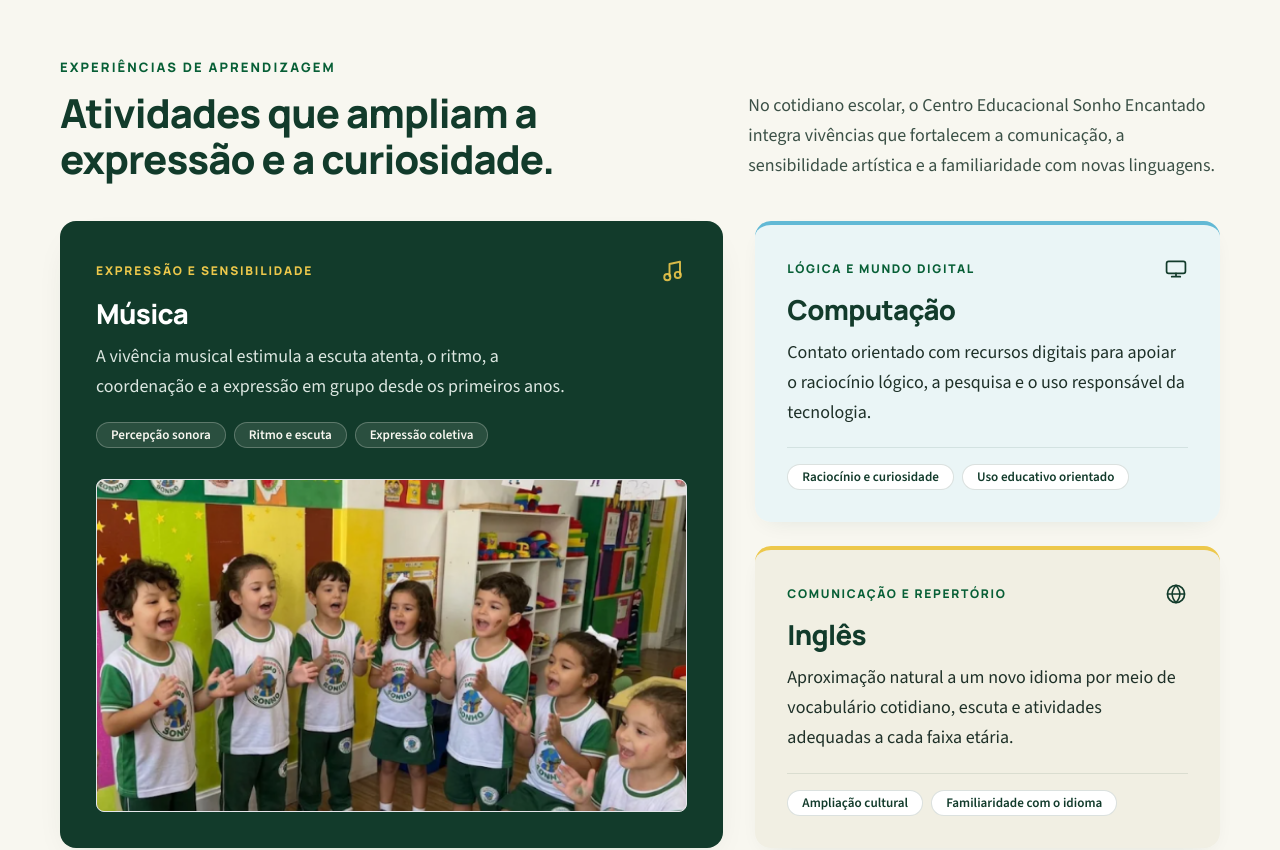
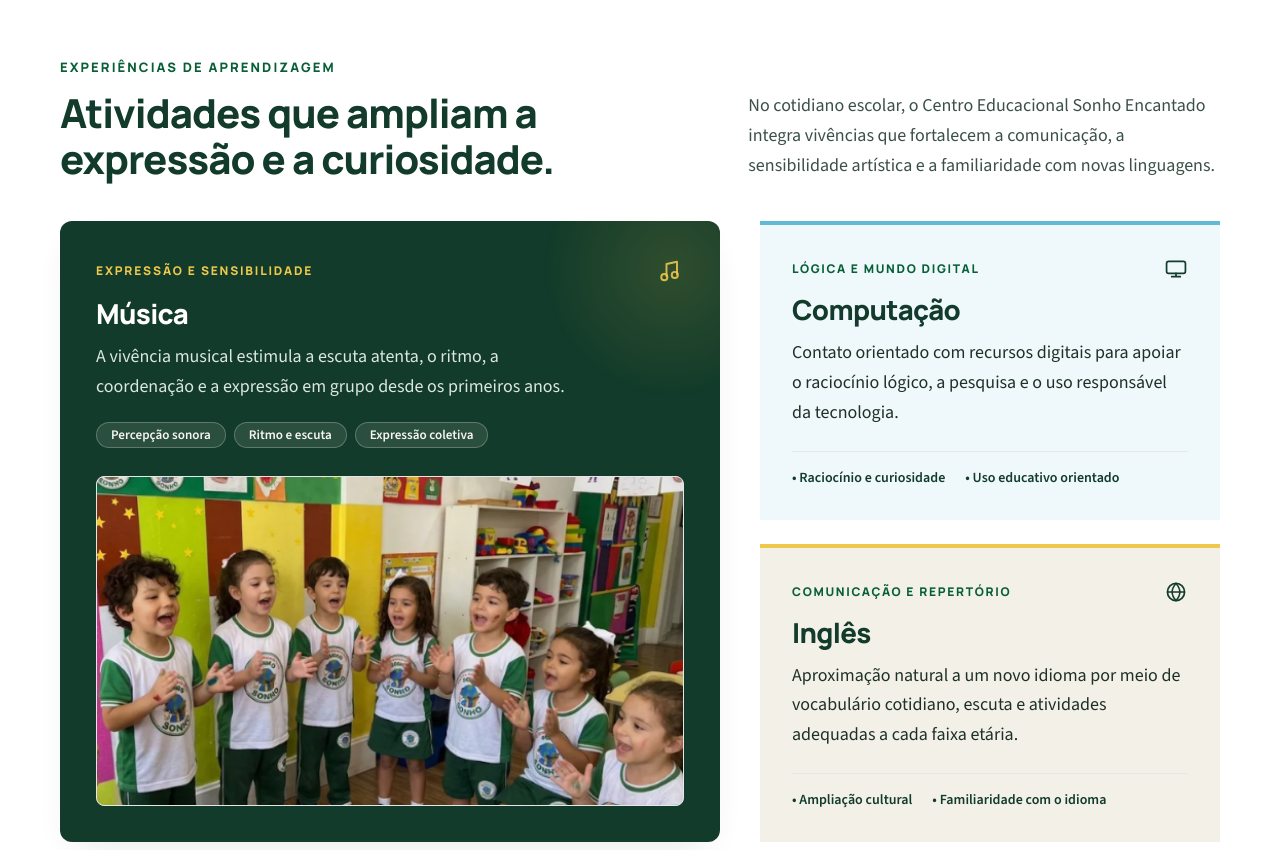
Before and after one commit to desenvolvedorfast-hub/site-sonho-encantado, a React (Vite) app in the folder sonho-encantado-site/: page / in a window 1280 px wide. Shown: the part 3300-4150 px from the top of the page. Built offline with nearby package versions, Linux system fonts and the light colour scheme.

Commit message:
Refactor ActivitiesSection with Reveal component
Wrap the main content in a Reveal component for animation effects. Update class names for styling consistency.

```diff
--- a/sonho-encantado-site/src/components/ActivitiesSection.tsx
+++ b/sonho-encantado-site/src/components/ActivitiesSection.tsx
@@ -1,5 +1,6 @@
 import { ACTIVITIES_CONTENT } from '../data/schoolContent';
 import { PhotoSlot } from './PhotoSlot';
+import { Reveal } from './Reveal';
 
 export function ActivitiesSection() {
   const { featuredMusic, secondaryActivities } = ACTIVITIES_CONTENT;
@@ -8,9 +9,10 @@ export function ActivitiesSection() {
     <section
       id="experiencias"
       aria-labelledby="experiencias-heading"
-      className="py-14 sm:py-18 lg:py-24"
+      className="bg-white py-14 sm:py-18 lg:py-24"
     >
       <div className="container-editorial">
+        <Reveal>
           <div className="grid grid-cols-1 gap-5 lg:grid-cols-12 lg:items-end">
             <div className="lg:col-span-7">
               <p className="eyebrow-label">{ACTIVITIES_CONTENT.eyebrow}</p>
@@ -25,11 +27,22 @@ export function ActivitiesSection() {
               {ACTIVITIES_CONTENT.intro}
             </p>
           </div>
+        </Reveal>
 
-        <div className="mt-10 grid grid-cols-1 gap-7 lg:grid-cols-12 lg:gap-8">
-          {/* Música em destaque editorial escuro */}
-          <article className="flex flex-col justify-between rounded-2xl bg-brand-dark p-6 text-brand-paper shadow-editorial sm:p-9 lg:col-span-7">
-            <div>
+        <div className="mt-10 grid grid-cols-1 gap-8 lg:grid-cols-12 lg:gap-10">
+          {/* Música em destaque escuro com halo quente discreto */}
+          <Reveal className="lg:col-span-7">
+            <article className="relative flex h-full flex-col justify-between overflow-hidden rounded-xl bg-brand-dark p-6 text-brand-paper shadow-editorial sm:p-9">
+              <div
+                aria-hidden="true"
+                className="ambient-breathe-slow pointer-events-none absolute -right-20 -top-20 h-64 w-64 rounded-full"
+                style={{
+                  background:
+                    'radial-gradient(circle, rgba(237, 200, 75, 0.16) 0%, transparent 70%)',
+                }}
+              />
+
+              <div className="relative z-10">
                 <div className="flex items-center justify-between gap-4">
                   <span className="font-display text-xs font-extrabold uppercase tracking-[0.15em] text-brand-yellow">
                     {featuredMusic.category}
@@ -72,7 +85,7 @@ export function ActivitiesSection() {
                 </ul>
               </div>
 
-            <div className="mt-7">
+              <div className="relative z-10 mt-7">
                 <PhotoSlot
                   src={featuredMusic.imageSrc}
                   alt={featuredMusic.imageAlt}
@@ -82,16 +95,17 @@ export function ActivitiesSection() {
                 />
               </div>
             </article>
+          </Reveal>
 
-          {/* Computação e Inglês em módulos com cor de apoio e linha superior marcante */}
-          <div className="flex flex-col justify-between gap-6 lg:col-span-5">
+          {/* Computação e Inglês em blocos arquitetônicos com filetes superiores (sem cards genéricos) */}
+          <Reveal delayMs={100} className="flex flex-col justify-between gap-6 lg:col-span-5">
             {secondaryActivities.map((activity, idx) => (
               <article
                 key={activity.id}
-                className={`flex flex-1 flex-col justify-between rounded-2xl border-t-4 p-6 shadow-card sm:p-8 ${
+                className={`flex flex-1 flex-col justify-between border-t-4 p-6 transition-colors duration-300 sm:p-8 ${
                   idx === 0
-                    ? 'border-t-brand-blue bg-brand-blue-soft/75'
-                    : 'border-t-brand-yellow bg-brand-cream'
+                    ? 'border-t-brand-blue bg-brand-blue-soft/65 hover:bg-brand-blue-soft/90'
+                    : 'border-t-brand-yellow bg-brand-cream/85 hover:bg-brand-cream'
                 }`}
               >
                 <div>
@@ -149,19 +163,14 @@ export function ActivitiesSection() {
                   </p>
                 </div>
 
-                <ul className="mt-5 flex flex-wrap gap-2 border-t border-brand-dark/10 pt-4">
+                <ul className="mt-5 flex flex-wrap gap-x-5 gap-y-2 border-t border-brand-dark/12 pt-4 text-sm font-semibold text-brand-dark">
                   {activity.focusPoints.map((point) => (
-                    <li
-                      key={point}
-                      className="rounded-full border border-brand-dark/15 bg-white px-3.5 py-1 text-xs font-semibold text-brand-dark sm:text-[0.82rem]"
-                    >
-                      {point}
-                    </li>
+                    <li key={point}>• {point}</li>
                   ))}
                 </ul>
               </article>
             ))}
-          </div>
+          </Reveal>
         </div>
       </div>
     </section>
```
Lines whose indentation alone changed are shown as unchanged.
